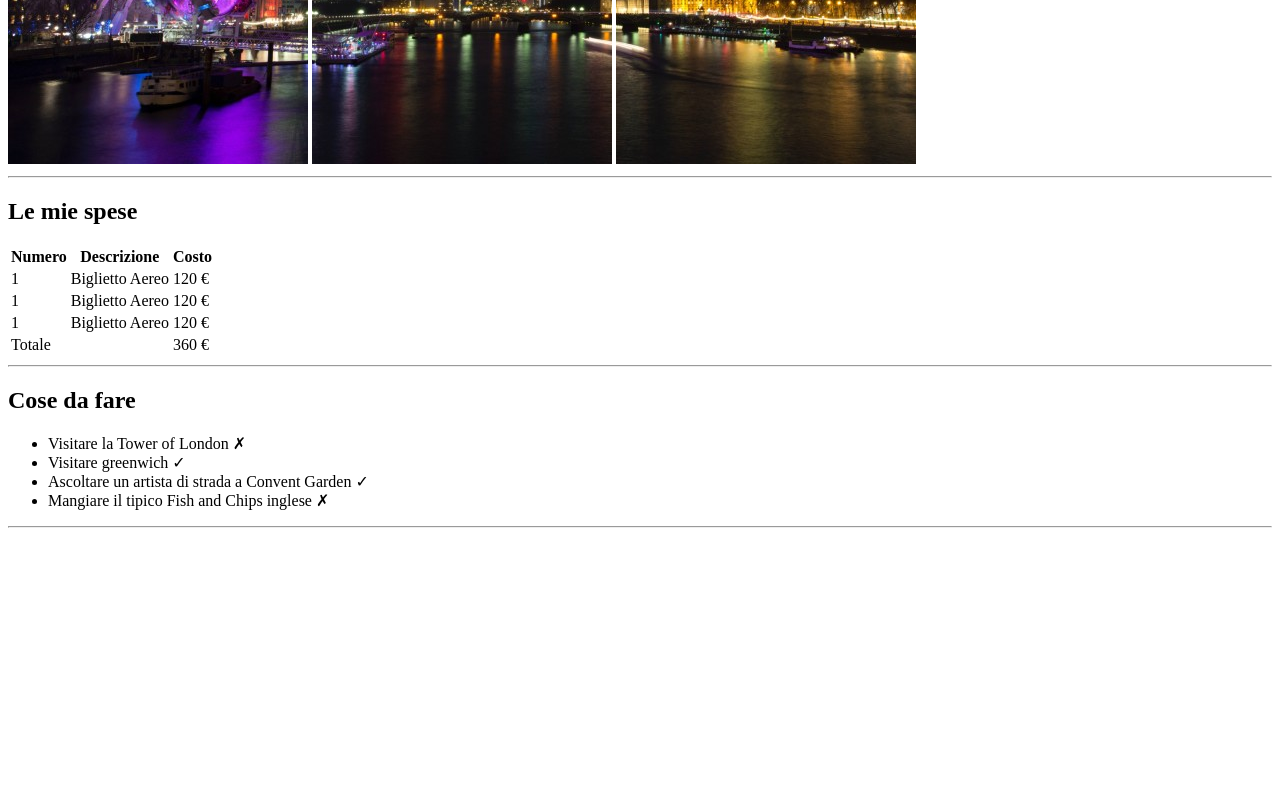
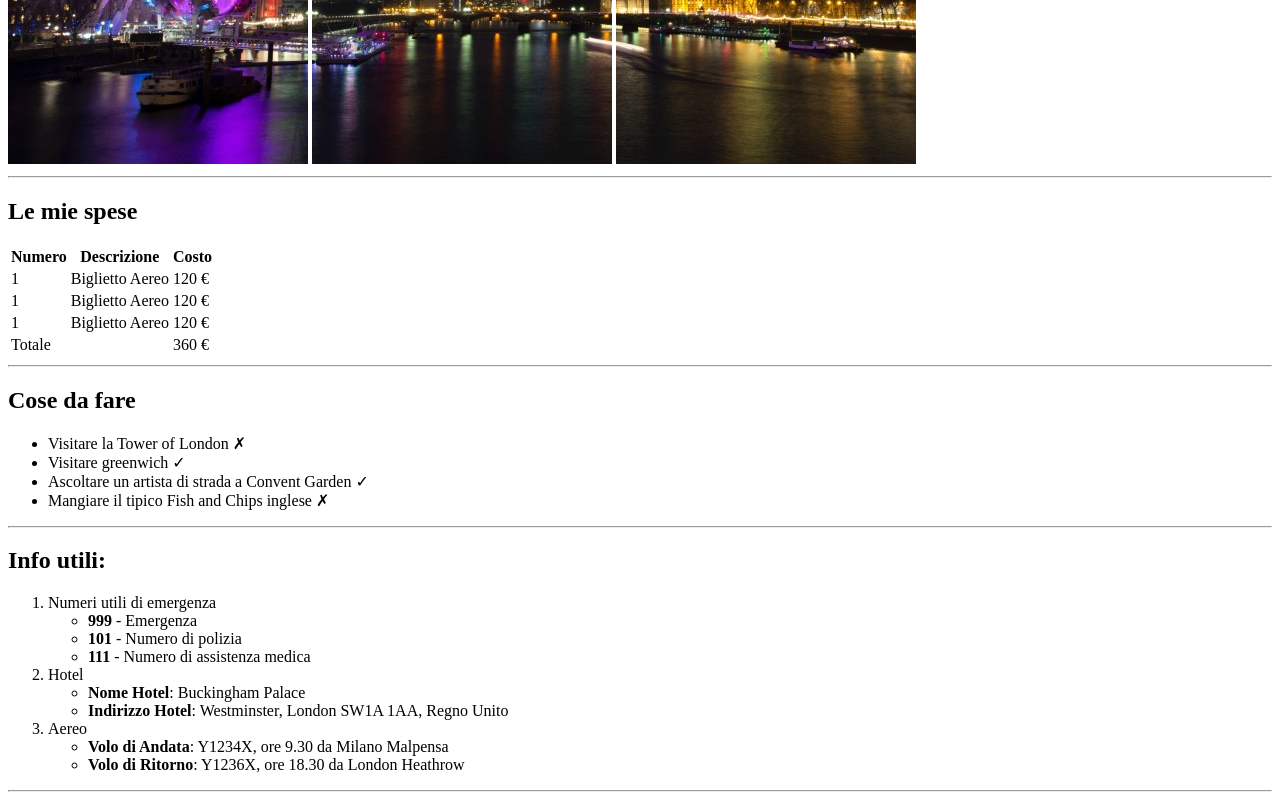
Before and after one commit to Jomar-Navarro/html-london-trip, a plain HTML site: page index.html in a window 1280 px wide. Shown: the part 516-1316 px from the top of the page. Before the commit the page ends 1052 px from the top, so only its background shows below. Drawn offline with Linux system fonts and the light colour scheme.

Commit message:
[add] Useful Info

```diff
--- a/index.html
+++ b/index.html
@@ -88,6 +88,7 @@
 
     <!-- Lista di cose da fare -->
     <section>
+
       <!-- Lista non ordinata -->
       <h2>Cose da fare</h2>
       <ul>
@@ -98,10 +99,42 @@
       </ul>
       <!-- linea di divisione -->
       <hr>
+
     </section>
     <!-- /Lista di cose da fare -->
 
     <section>
+
+      <h2>Info utili:</h2>
+      <!-- Lista ordinata n.1-->
+      <ol>
+        <li>Numeri utili di emergenza</li>
+        <!-- sottolista non ordinata n.2-->
+        <ul>
+          <li><strong>999</strong> - Emergenza</li>
+          <li><strong>101</strong> - Numero di polizia</li>
+          <li><strong>111</strong> - Numero di assistenza medica</li>
+        </ul>
+
+        <!-- Lista ordinata n.2-->
+        <li>Hotel</li>
+        <!-- sottolista non ordinata n.2-->
+        <ul>
+          <li><strong>Nome Hotel</strong>: Buckingham Palace</li>
+          <li><strong>Indirizzo Hotel</strong>: Westminster, London SW1A 1AA, Regno Unito</li>
+        </ul>
+
+        <!-- Lista ordinata n.3-->
+        <li>Aereo</li>
+        <!-- sottolista non ordinata n.2-->
+        <ul>
+          <li><strong>Volo di Andata</strong>: Y1234X, ore 9.30 da Milano Malpensa </li>
+          <li><strong>Volo di Ritorno</strong>: Y1236X, ore 18.30 da London Heathrow</li>
+        </ul>
+      </ol>
+
+      <!-- linea di divisione -->
+      <hr>
 
     </section>
 
```
